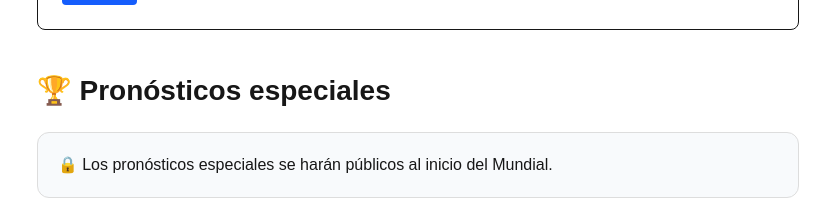
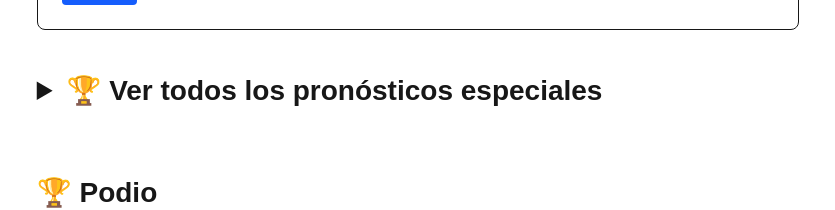
Before and after one commit to aguileragonzalezeduardo8-eng/porra-mundial-39300, a Next.js app: page / in a window 1280 px wide. Shown: the part 682-892 px from the top of the page, without its empty margins (222-1057 px from the left). Built offline with nearby package versions, Linux system fonts and the light colour scheme; no server answers; the database is empty.

Commit message:
Ocultar pronosticos especiales en desplegable

```diff
--- a/app/page.tsx
+++ b/app/page.tsx
@@ -265,15 +265,21 @@ return (
     marginBottom: "40px",
   }}
 >
-  <h2
+  <details
+  style={{
+    marginBottom: "20px",
+  }}
+>
+  <summary
     style={{
       fontSize: "28px",
       fontWeight: "bold",
+      cursor: "pointer",
       marginBottom: "20px",
     }}
   >
-    🏆 Pronósticos especiales
-  </h2>
+    🏆 Ver todos los pronósticos especiales
+  </summary>
 
   {!especialesVisibles ? (
     <div
@@ -341,9 +347,9 @@ return (
       )}
     </div>
   )}
+  </details>
 </section>
 
-      <PronosticosEspeciales />
 
       {lider && (
         <div
```
